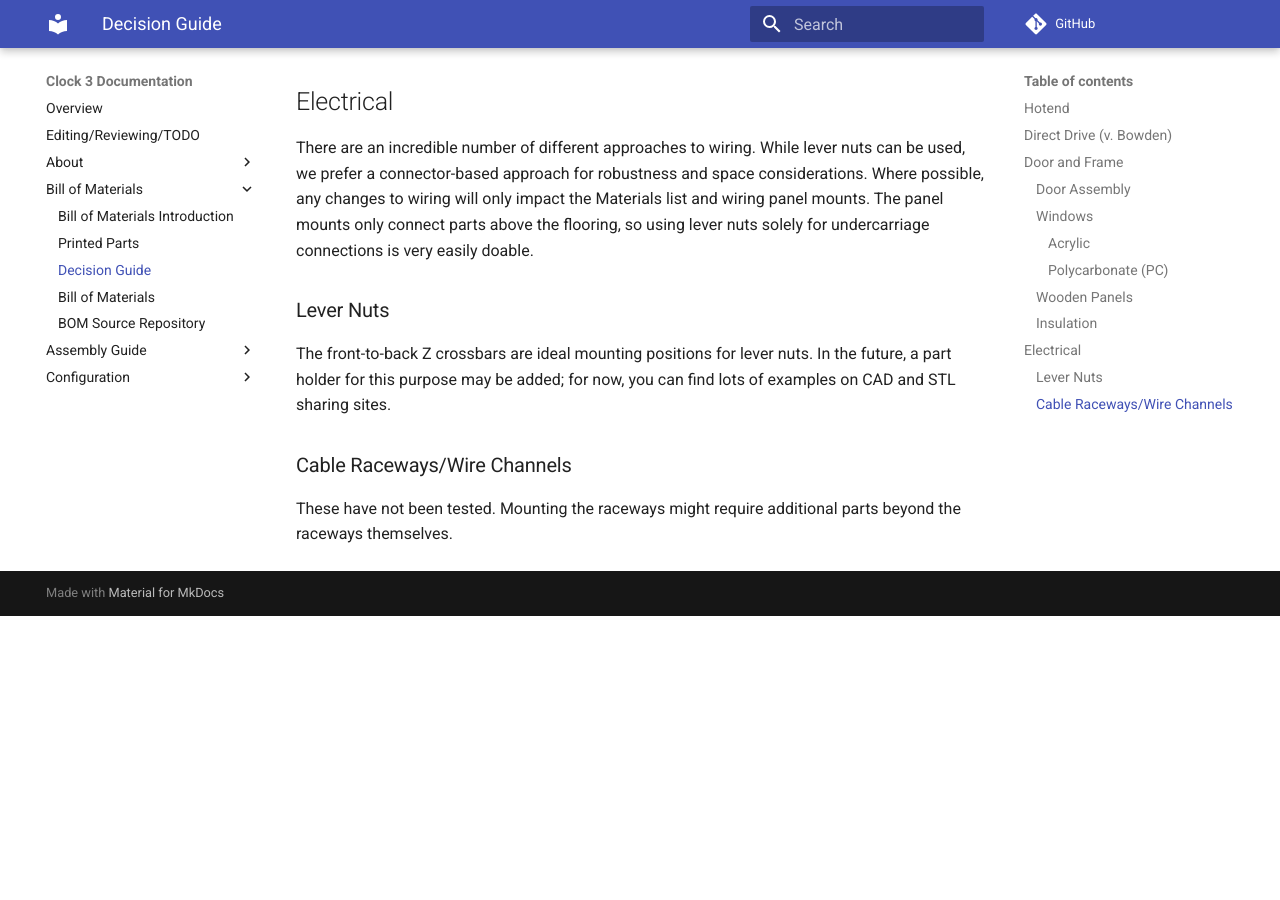
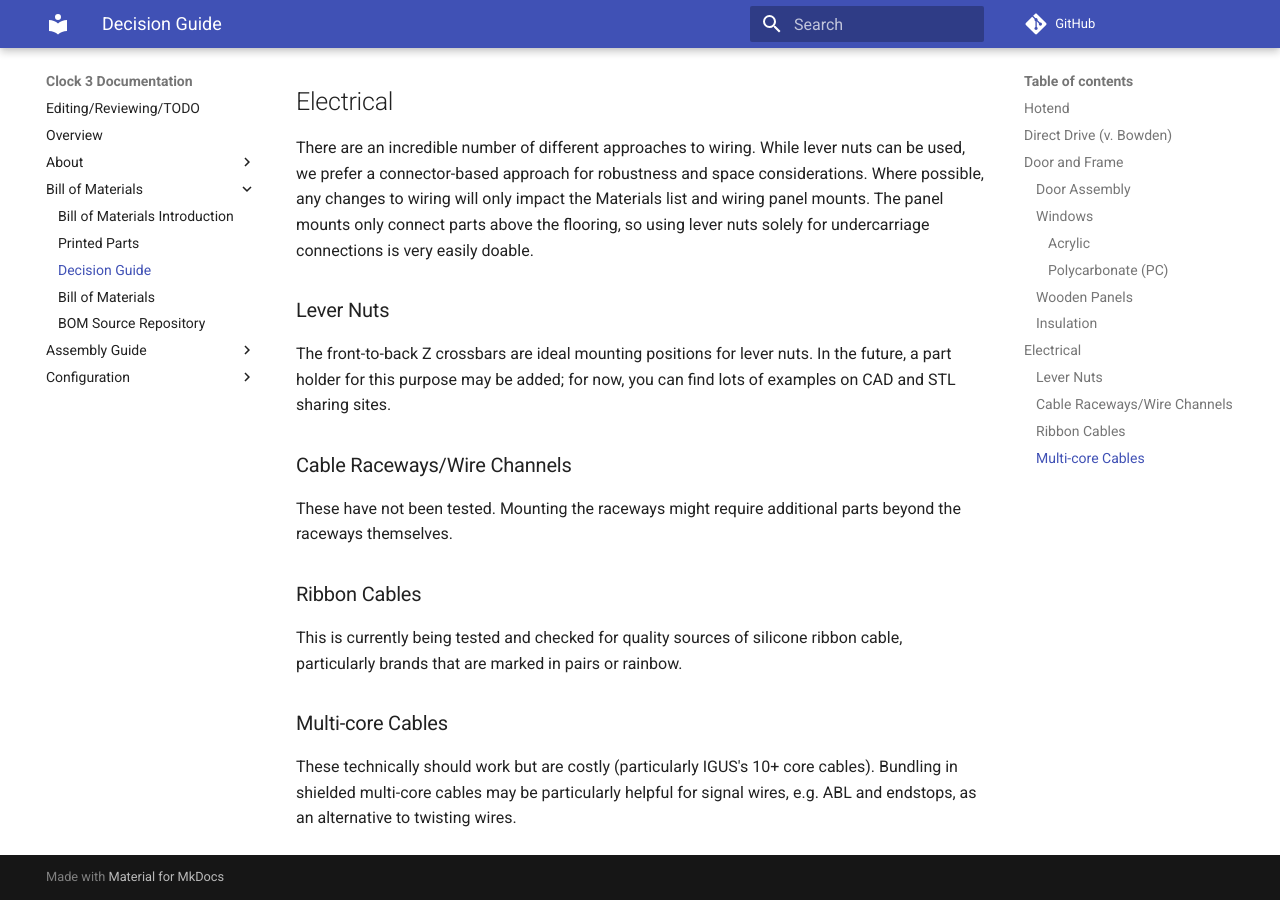
Before and after one commit to jon-harper/clock-3, an MkDocs documentation site: the page built from docs/bom/guide.md, in a window 1280 px wide and 900 px high, scrolled down 2413 px. Built offline with MkDocs 1.6.1 and Material for MkDocs 9.7.7, drawn with Linux system fonts in a browser that asks for light colours; comment, search, counter and statistics services are not loaded; before the commit the page ends 3029 px from its top, so only the background shows below that.

Commit message:
Wordsmithing

```diff
--- a/docs/bom/guide.md
+++ b/docs/bom/guide.md
@@ -82,3 +82,11 @@ The front-to-back Z crossbars are ideal mounting positions for lever nuts. In th
 ### Cable Raceways/Wire Channels
 
 These have not been tested. Mounting the raceways might require additional parts beyond the raceways themselves.
+
+### Ribbon Cables
+
+This is currently being tested and checked for quality sources of silicone ribbon cable, particularly brands that are marked in pairs or rainbow.
+
+### Multi-core Cables
+
+These technically should work but are costly (particularly IGUS's 10+ core cables). Bundling in shielded multi-core cables may be particularly helpful for signal wires, e.g. ABL and endstops, as an alternative to twisting wires.
--- a/mkdocs.yml
+++ b/mkdocs.yml
@@ -12,8 +12,8 @@ markdown_extensions:
   - admonition
 
 nav:
+  - todo.md
   - overview.md
-  - todo.md
   - About:
     - about/features.md
     - about/goals.md
```
Also changed, not shown: docs/README.md (deleted, +0 -3 lines), docs/bom/index.md (+2 -2 lines), docs/index.md (+6 -3 lines).
